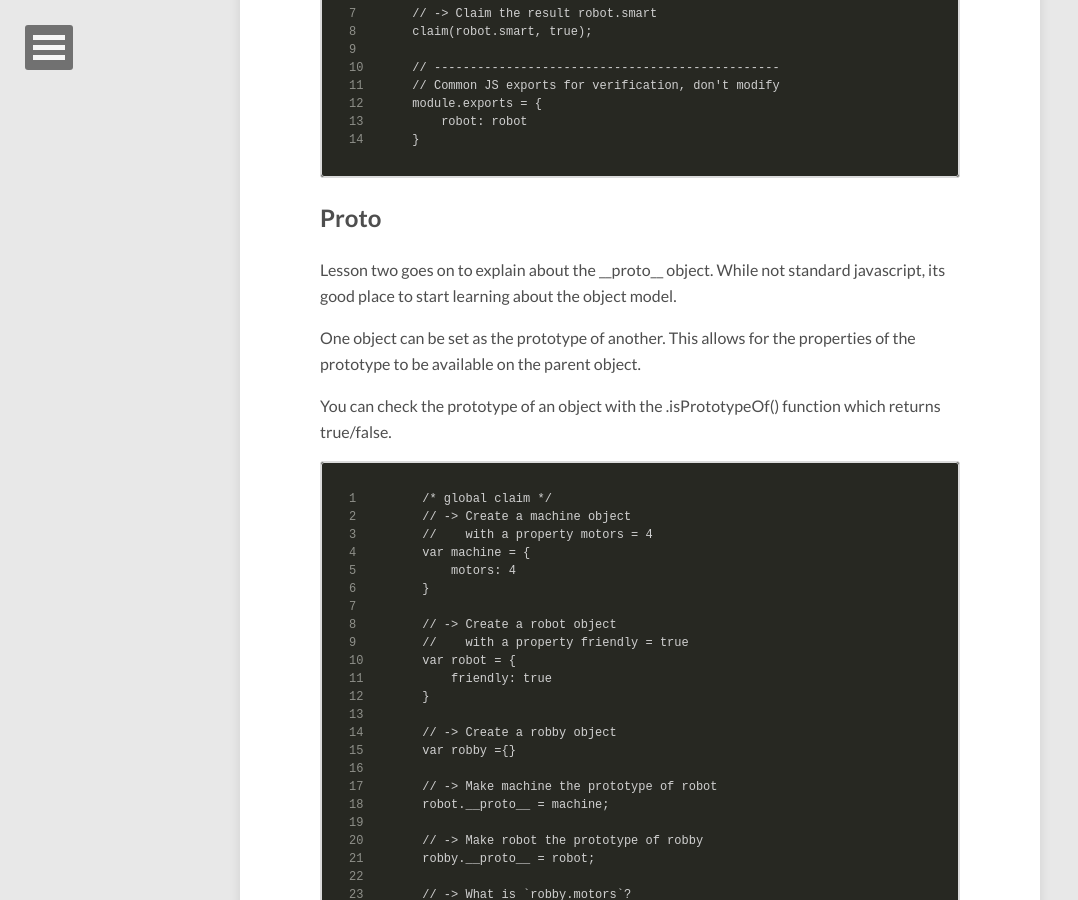
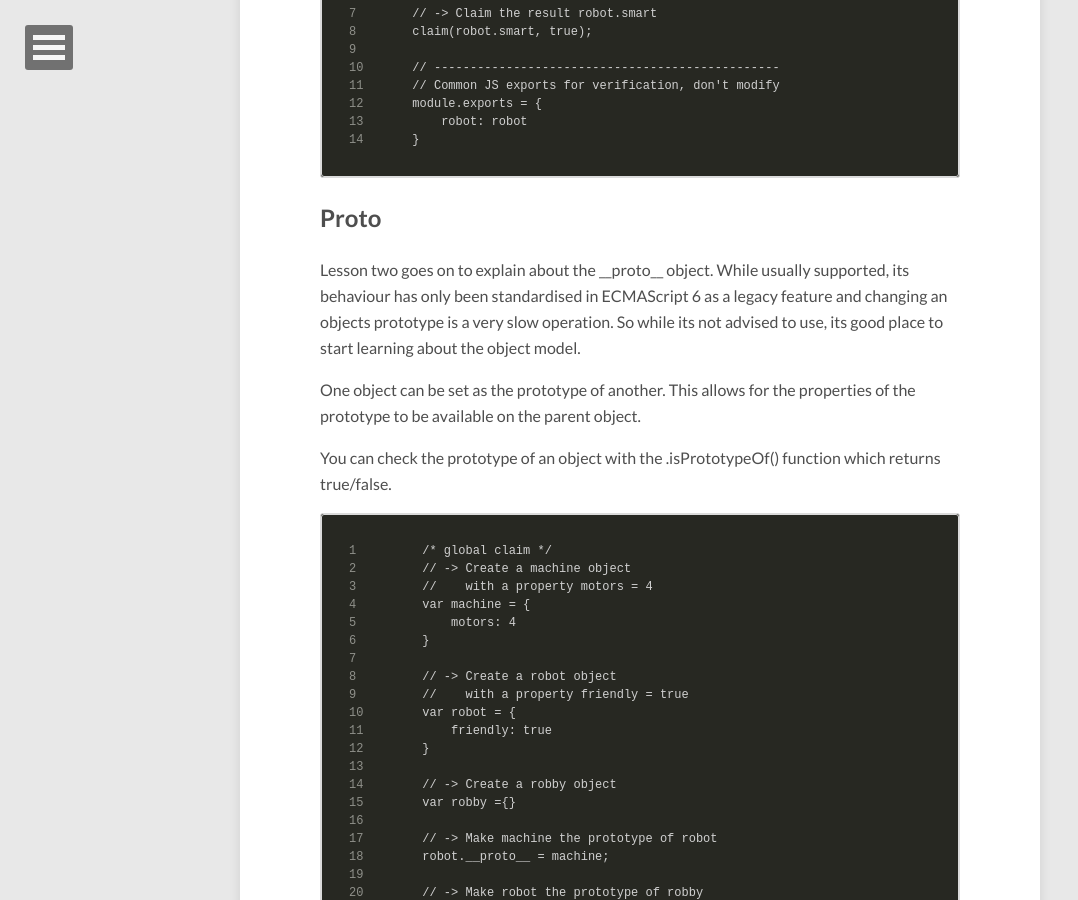
Before and after one commit to MartinT86/MartinT86.github.io, a Jekyll site: the page built from _posts/2016-04-26-planet-proto.md, in a window 1280 px wide and 900 px high, scrolled down 1233 px. Shown: the whole window, without its empty margins (0-1078 px from the left). Built offline with Jekyll 4.4.1, drawn with Linux system fonts in a browser that asks for light colours; nearby versions of some CDN libraries; comment, search, counter and statistics services are not loaded.

Commit message:
Update 2016-04-26-planet-proto.md

```diff
--- a/_posts/2016-04-26-planet-proto.md
+++ b/_posts/2016-04-26-planet-proto.md
@@ -41,8 +41,7 @@ Lesson one explains the easiest way to create an object in javascript; using obj
 
 ## Proto
 
-Lesson two goes on to explain about the &#95;_proto__ object. While not standard javascript, its good place
-to start learning about the object model.
+Lesson two goes on to explain about the &#95;_proto__ object. While usually supported, its behaviour has only been standardised in ECMAScript 6 as a legacy feature and changing an objects prototype is a very slow operation. So while its not advised to use, its good place to start learning about the object model.
 
 One object can be set as the prototype of another. This allows for the properties of the prototype to be
 available on the parent object.
```
